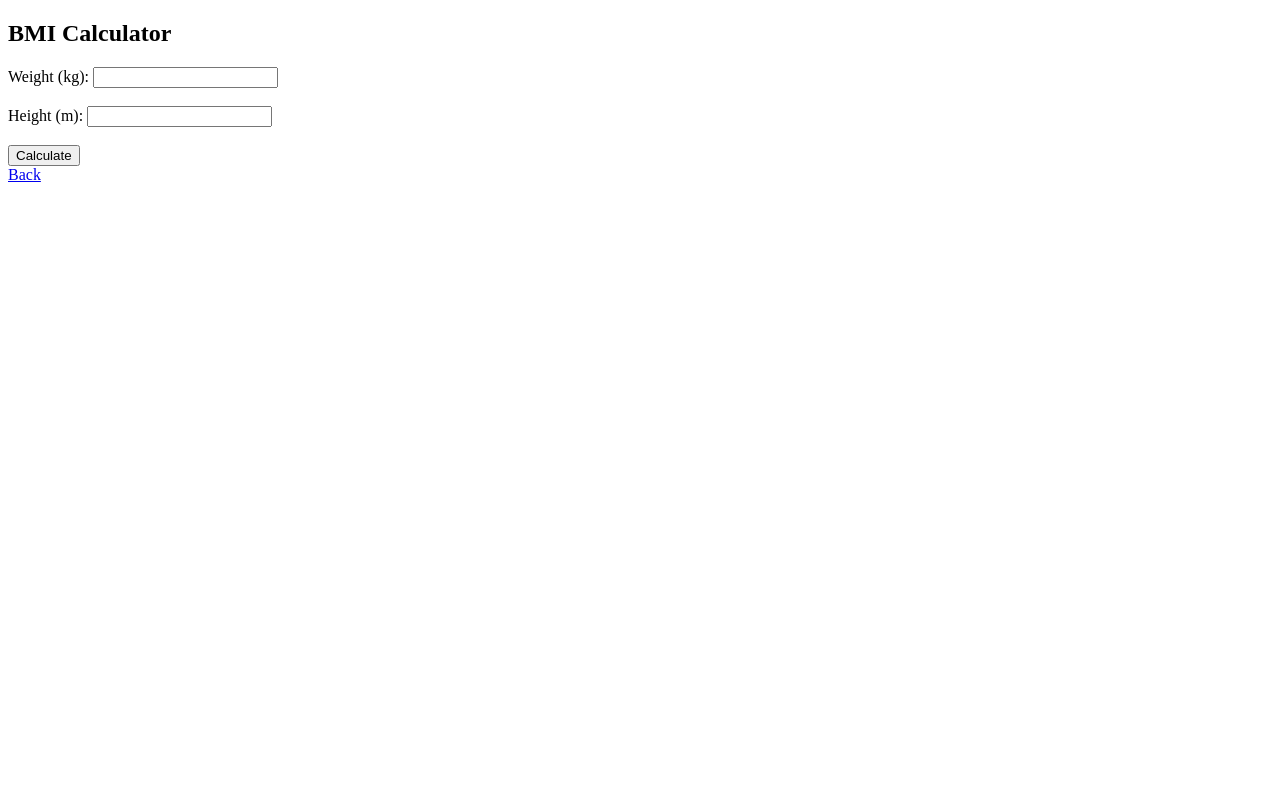
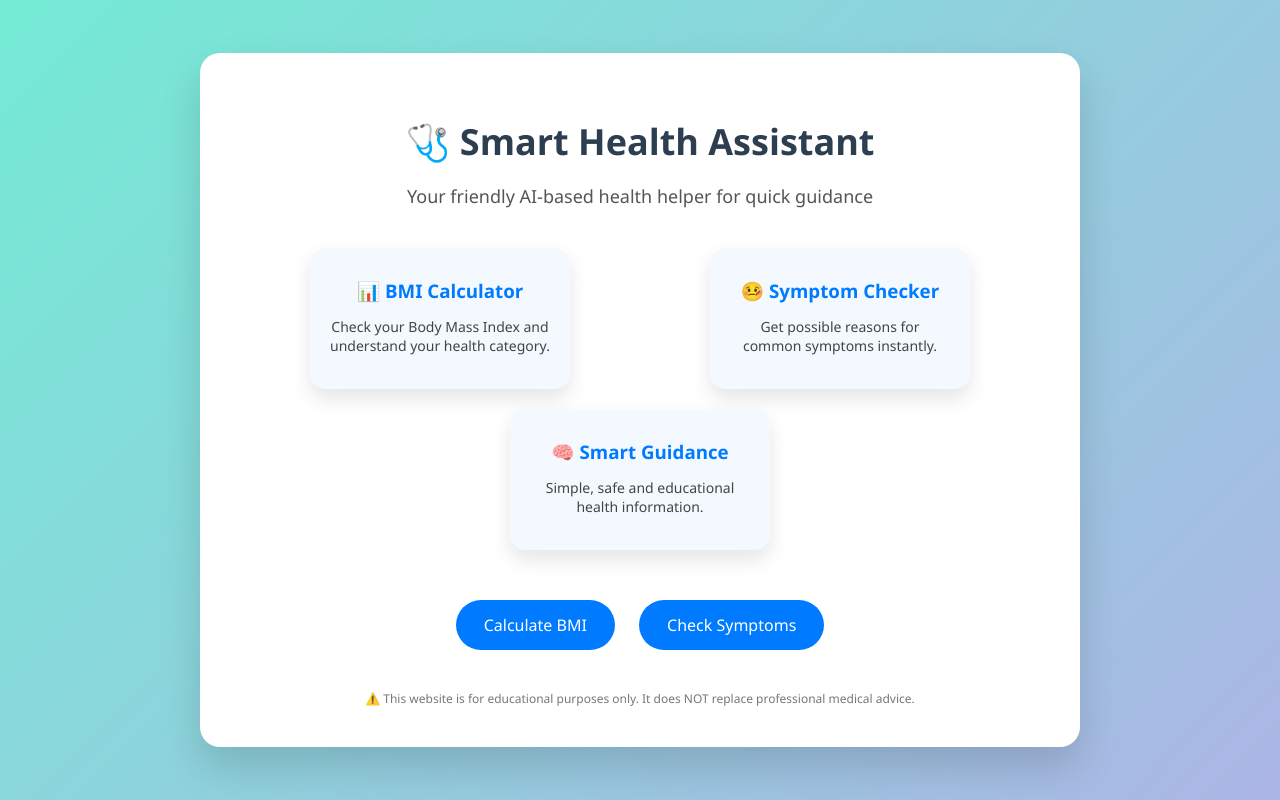
Before and after one commit to sanaayisha659-netizen/smart-health-assistant, a Flask app: page / in a window 1280 px wide. Run offline with Flask 3, Linux system fonts and the light colour scheme.

Commit message:
Update index.html

```diff
--- a/templates/index.html
+++ b/templates/index.html
@@ -1,23 +1,138 @@
 <!DOCTYPE html>
-<html>
+<html lang="en">
 <head>
-    <title>BMI Calculator</title>
+    <meta charset="UTF-8">
+    <title>Smart Health Assistant</title>
+
+    <style>
+        body {
+            margin: 0;
+            font-family: 'Segoe UI', Tahoma, Geneva, Verdana, sans-serif;
+            background: linear-gradient(135deg, #74ebd5, #acb6e5);
+            min-height: 100vh;
+            display: flex;
+            justify-content: center;
+            align-items: center;
+        }
+
+        .container {
+            background: white;
+            width: 90%;
+            max-width: 800px;
+            border-radius: 20px;
+            padding: 40px;
+            box-shadow: 0 20px 40px rgba(0,0,0,0.15);
+            text-align: center;
+        }
+
+        h1 {
+            color: #2c3e50;
+            margin-bottom: 10px;
+            font-size: 36px;
+        }
+
+        p.subtitle {
+            color: #555;
+            font-size: 18px;
+            margin-bottom: 30px;
+        }
+
+        .features {
+            display: flex;
+            justify-content: space-around;
+            flex-wrap: wrap;
+            margin: 30px 0;
+        }
+
+        .card {
+            background: #f4f9ff;
+            width: 220px;
+            padding: 20px;
+            border-radius: 15px;
+            margin: 10px;
+            box-shadow: 0 10px 20px rgba(0,0,0,0.1);
+        }
+
+        .card h3 {
+            margin: 10px 0;
+            color: #007BFF;
+        }
+
+        .card p {
+            font-size: 14px;
+            color: #444;
+        }
+
+        .buttons {
+            margin-top: 30px;
+        }
+
+        .btn {
+            display: inline-block;
+            margin: 10px;
+            padding: 14px 28px;
+            background: #007BFF;
+            color: white;
+            text-decoration: none;
+            border-radius: 30px;
+            font-size: 16px;
+            transition: 0.3s;
+        }
+
+        .btn:hover {
+            background: #0056b3;
+            transform: scale(1.05);
+        }
+
+        .footer {
+            margin-top: 30px;
+            font-size: 12px;
+            color: #777;
+        }
+    </style>
 </head>
+
 <body>
-    <h2>BMI Calculator</h2>
 
-    <form method="post">
-        Weight (kg):
-        <input type="number" step="any" name="weight" required><br><br>
-        Height (m):
-        <input type="number" step="any" name="height" required><br><br>
-        <button type="submit">Calculate</button>
-    </form>
+<div class="container">
+    <h1>🩺 Smart Health Assistant</h1>
+    <p class="subtitle">
+        Your friendly AI-based health helper for quick guidance
+    </p>
 
-    {% if result %}
-        <p><b>{{ result }}</b></p>
-    {% endif %}
+    <div class="features">
+        <div class="card">
+            <h3>📊 BMI Calculator</h3>
+            <p>
+                Check your Body Mass Index and understand your health category.
+            </p>
+        </div>
 
-    <a href="/">Back</a>
+        <div class="card">
+            <h3>🤒 Symptom Checker</h3>
+            <p>
+                Get possible reasons for common symptoms instantly.
+            </p>
+        </div>
+
+        <div class="card">
+            <h3>🧠 Smart Guidance</h3>
+            <p>
+                Simple, safe and educational health information.
+            </p>
+        </div>
+    </div>
+
+    <div class="buttons">
+        <a href="/bmi" class="btn">Calculate BMI</a>
+        <a href="/symptom" class="btn">Check Symptoms</a>
+    </div>
+
+    <div class="footer">
+        ⚠️ This website is for educational purposes only.
+        It does NOT replace professional medical advice.
+    </div>
+</div>
+
 </body>
 </html>
```
